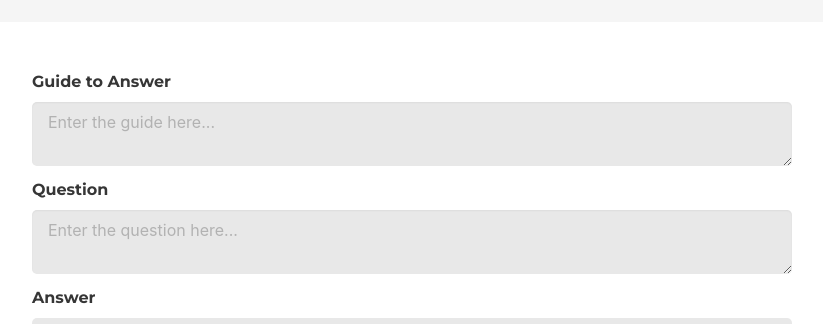
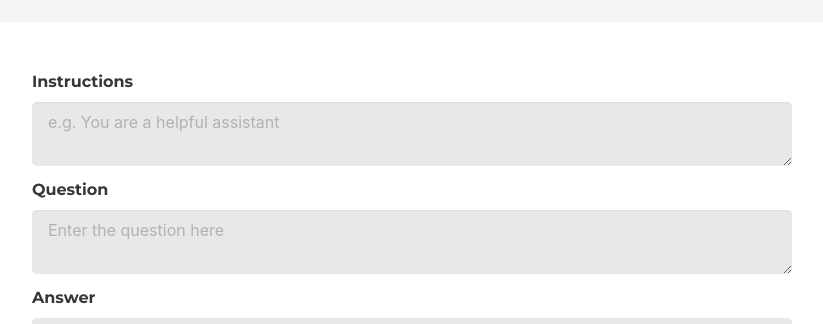
Before and after one commit to UniversityOfHelsinkiCS/gptwrapper, a Next.js app: page /gptwrapper/ in a window 1280 px wide. Shown: the part 318-642 px from the top of the page, without its empty margins (228-1051 px from the left). Built offline with nearby package versions, Linux system fonts and the light colour scheme.

Commit message:
Update info texts

```diff
--- a/src/pages/index.tsx
+++ b/src/pages/index.tsx
@@ -66,13 +66,13 @@ const HomePage = () => {
             <div className="column is-8-desktop">
               <div className="field">
                 <label className="label" htmlFor="guide">
-                  Guide to Answer
+                  Instructions
                 </label>
                 <textarea
                   className="textarea"
                   id="guide"
                   rows={2}
-                  placeholder="Enter the guide here..."
+                  placeholder="e.g. You are a helpful assistant"
                   onChange={(e: any) => setGuide(e.target.value)}
                 />
               </div>
@@ -84,7 +84,7 @@ const HomePage = () => {
                   className="textarea"
                   id="question"
                   rows={2}
-                  placeholder="Enter the question here..."
+                  placeholder="Enter the question here"
                   onChange={(e:any) => setQuestion(e.target.value)}
                 />
               </div>
```
